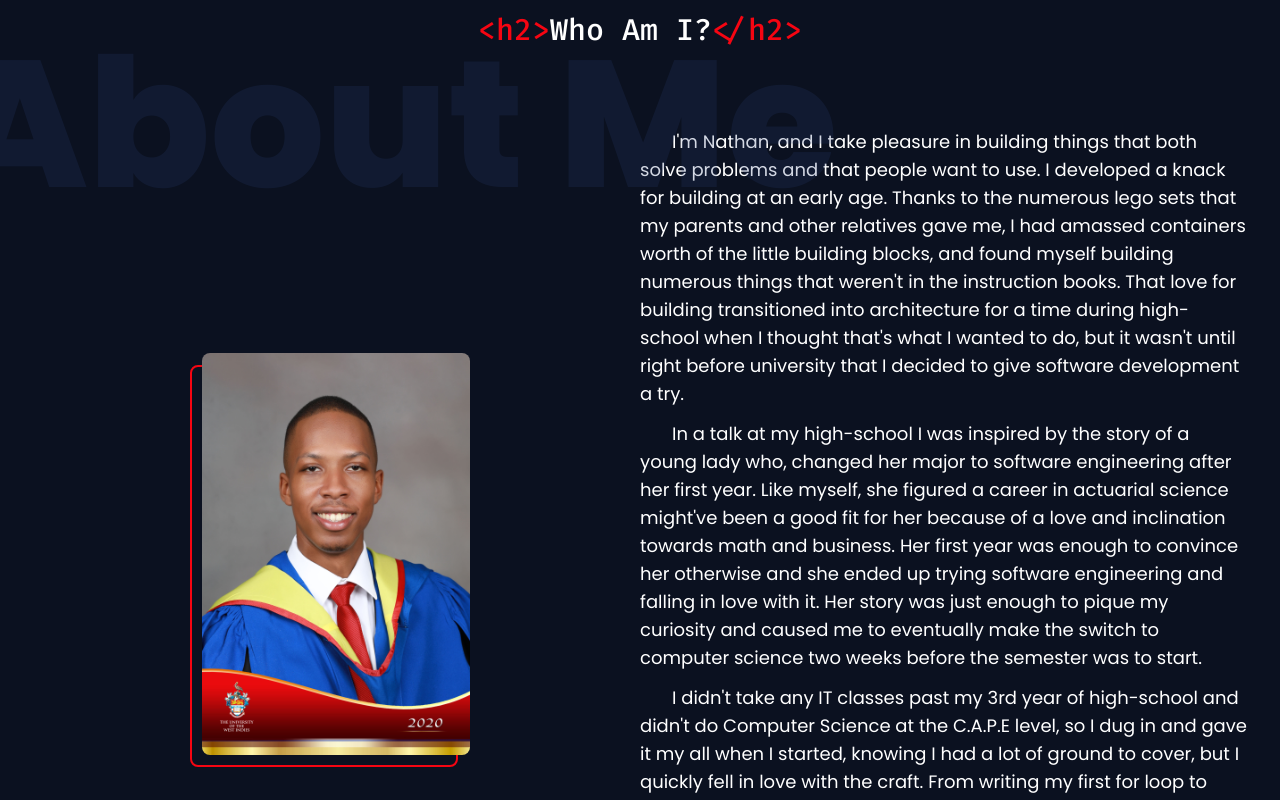
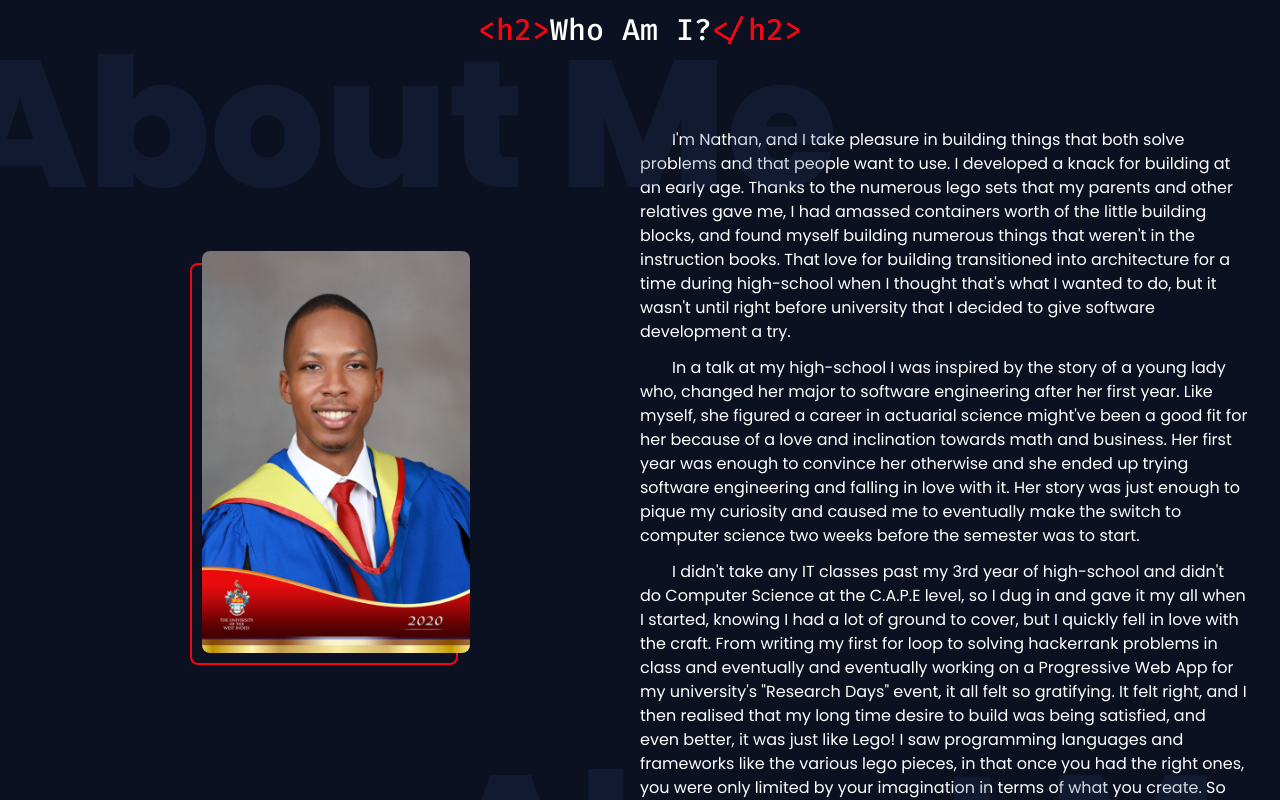
Before and after one commit to NathanDowner/personal-site, a React (Create React App) app: page / in a window 1280 px wide. Shown: the part 860-1660 px from the top of the page. Built offline with nearby package versions, Linux system fonts and the light colour scheme.

Commit message:
reduce text size

```diff
--- a/src/components/AboutMeSection.tsx
+++ b/src/components/AboutMeSection.tsx
@@ -14,7 +14,7 @@ const AboutMeSection = () => {
             alt="portrait of Nathan Downer"
           />
         </div>
-        <div className="max-w-prose space-y-3 text-lg">
+        <div className="max-w-prose space-y-3">
           <p className="indent-8">
             I'm Nathan, and I take pleasure in building things that both solve
             problems and that people want to use. I developed a knack for
```
